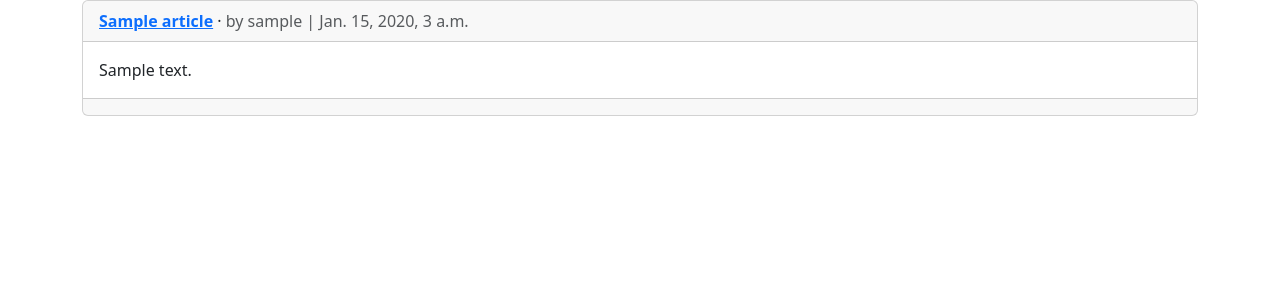
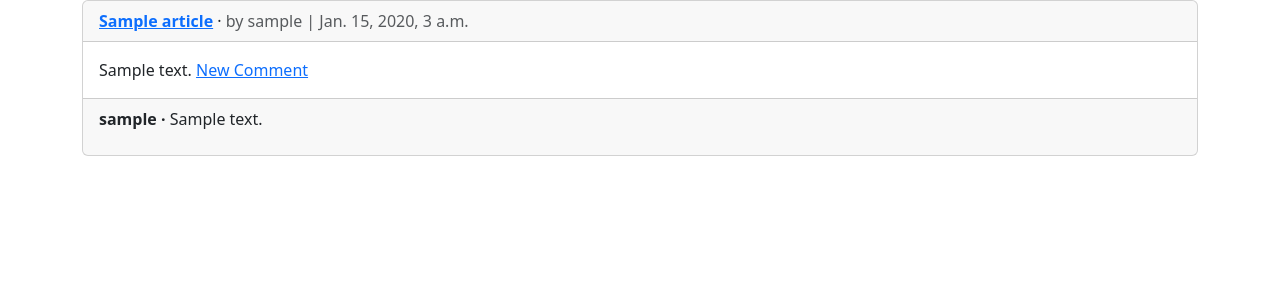
Before and after one commit to gonzodog22/newspaper_project, a Django app: page /articles/ in a window 1280 px wide. Shown: the part 56-356 px from the top of the page. Run offline with Django 5.2, Linux system fonts and the light colour scheme; tables that the repository leaves empty hold one stand-in row (values such as "Sample post").

Commit message:
comments app

```diff
--- a/articles/models.py
+++ b/articles/models.py
@@ -17,3 +17,17 @@ class Article(models.Model):
 
     def get_absolute_url(self):
         return reverse("article_detail", kwargs={"pk": self.pk})
+
+class Comment(models.Model):
+    article = models.ForeignKey(Article, on_delete=models.CASCADE)
+    comment = models.CharField(max_length=140)
+    author = models.ForeignKey(
+        settings.AUTH_USER_MODEL,
+        on_delete=models.CASCADE,
+    )
+
+    def __str__(self):
+        return self.comment
+
+    def get_absolute_url(self):
+        return reverse("article_list")
--- a/articles/views.py
+++ b/articles/views.py
@@ -1,4 +1,7 @@
 from django.views.generic import ListView, DetailView  # new
+from django.views import View
+from django.views.generic import ListView, DetailView, FormView
+from django.views.generic.detail import SingleObjectMixin
 from django.contrib.auth.mixins import (
     LoginRequiredMixin,
     UserPassesTestMixin # new
@@ -6,18 +9,54 @@ from django.contrib.auth.mixins import (
 from django.views.generic.edit import (
   UpdateView, DeleteView, CreateView # new
 )
-from django.urls import reverse_lazy  # new
+from django.urls import reverse_lazy, reverse  # new
 from .models import Article
+from .forms import CommentForm
 
 
 class ArticleListView(ListView):
     model = Article
     template_name = "article_list.html"
 
-
-class ArticleDetailView(DetailView):  # new
+class CommentGet(DetailView):  # new
     model = Article
     template_name = "article_detail.html"
+
+    def get_context_data(self, **kwargs):
+        context = super().get_context_data(**kwargs)
+        context["form"] = CommentForm()
+        return context
+
+
+class CommentPost(SingleObjectMixin, FormView):  # new
+    model = Article
+    form_class = CommentForm
+    template_name = "article_detail.html"
+
+    def post(self, request, *args, **kwargs):
+        self.object = self.get_object()
+        return super().post(request, *args, **kwargs)
+
+    def form_valid(self, form):
+        comment = form.save(commit=False)
+        comment.article = self.object
+        comment.author = self.request.user
+        comment.save()
+        return super().form_valid(form)
+
+    def get_success_url(self):
+        article = self.object
+        return reverse("article_detail", kwargs={"pk": article.pk})
+
+
+class ArticleDetailView(LoginRequiredMixin, View):  # new
+    def get(self, request, *args, **kwargs):
+        view = CommentGet.as_view()
+        return view(request, *args, **kwargs)
+
+    def post(self, request, *args, **kwargs):
+        view = CommentPost.as_view()
+        return view(request, *args, **kwargs)
 
 
 class ArticleUpdateView(UpdateView):  # new
--- a/templates/article_list.html
+++ b/templates/article_list.html
@@ -15,15 +15,23 @@
   </div>
   <div class="card-body">
     {{ article.body }}
-  </div>
-  <div class="card-footer text-center text-muted">
-    <!-- new links here! -->
     {% if article.author.pk == request.user.pk %}
     <a href="{% url 'article_edit' article.pk %}">Edit</a>
     <a href="{% url 'article_delete' article.pk %}">Delete</a>
     {% endif %}
+    <a href="{{ article.get_absolute_url }}">New Comment</a>
+  </div>
+  <div class="card-footer">
+    {% for comment in article.comment_set.all %}
+    <p>
+      <span class="fw-bold">
+        {{ comment.author }} &middot;
+      </span>
+      {{ comment }}
+    </p>
+    {% endfor %}
   </div>
 </div>
-<br />
+<br/>
 {% endfor %}
 {% endblock content %}
```
Also changed, not shown: articles/admin.py (+14 -2 lines), articles/forms.py (added, +9 -0 lines), templates/article_detail.html (+12 -0 lines), articles/migrations/0002_comment.py (added).
